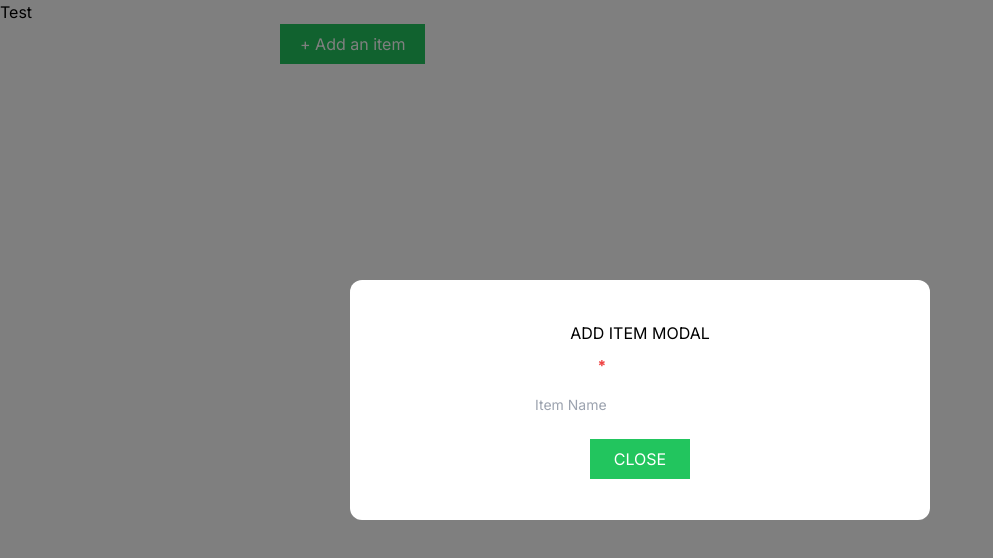
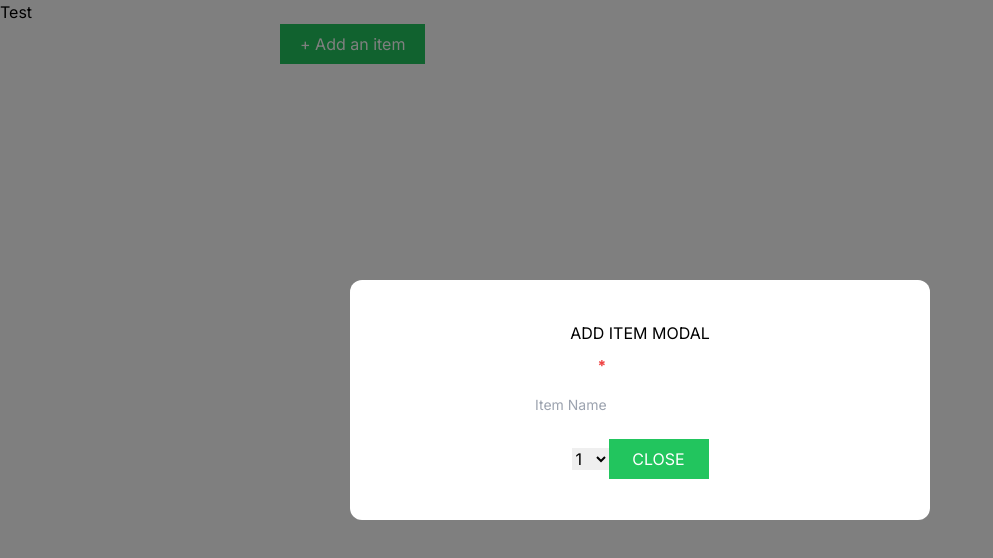
Before and after one commit to jhonpabz/shopping-list, a Next.js app: page / in a window 1280 px wide. Both pictures are taken after a click on the button "+ Add an item". Shown: the top 558 px of the page, without its empty margins (0-993 px from the left). Built offline with nearby package versions, Linux system fonts and the light colour scheme.

Commit message:
Add reusable select field and constant for quantity field.

```diff
--- a/src/components/AddItemModal.tsx
+++ b/src/components/AddItemModal.tsx
@@ -3,6 +3,8 @@ import useShoppingList from "@/hooks/redux/useShoppingList";
 import BaseButton from "@/components/base/BaseButton";
 import TextField from "./forms/TextField";
 import { useForms } from "@/hooks/form/useForms";
+import SelectField from "./forms/SelectField";
+import { quantityOption } from "@/constants/formOptions";
 
 export default function AddItemModal() {
   const {
@@ -11,7 +13,7 @@ export default function AddItemModal() {
   } = useShoppingList();
 
   const { listForm, onSubmitList } = useForms();
-
+  const register = listForm.register;
   return (
     <Modal
       isOpen={showAddItemModal}
@@ -27,6 +29,13 @@ export default function AddItemModal() {
         placeholder="Item Name"
         form={listForm}
       />
+      <SelectField
+        form={listForm}
+        register={listForm.register}
+        name="quantity"
+        options={quantityOption}
+        label="Quantity"
+      />
       <BaseButton onClick={() => hideAddListModal()}>CLOSE</BaseButton>
     </Modal>
   );
--- /dev/null
+++ b/src/components/forms/SelectField.tsx
@@ -0,0 +1,19 @@
+import BaseComponentLayout from "@/layouts/BaseComponentLayout";
+
+export default function SelectField(
+  props: ComponentsPropsNamespace.SelectField
+) {
+  const { name, label, form, register, options = [], ...restProps } = props;
+
+  return (
+    <BaseComponentLayout {...restProps}>
+      <select {...register(name)}>
+        {options.map((item: any) => (
+          <option key={item.value} value="1">
+            {item.title}
+          </option>
+        ))}
+      </select>
+    </BaseComponentLayout>
+  );
+}
--- /dev/null
+++ b/src/constants/formOptions.ts
@@ -0,0 +1,50 @@
+export const quantityOption = [
+  {
+    title: "1",
+    value: "1",
+  },
+  {
+    title: "2",
+    value: "2",
+  },
+  {
+    title: "3",
+    value: "3",
+  },
+  {
+    title: "4",
+    value: "4",
+  },
+  {
+    title: "5",
+    value: "5",
+  },
+  {
+    title: "6",
+    value: "6",
+  },
+  {
+    title: "7",
+    value: "7",
+  },
+  {
+    title: "8",
+    value: "8",
+  },
+  {
+    title: "9",
+    value: "9",
+  },
+  {
+    title: "10",
+    value: "10",
+  },
+  {
+    title: "11",
+    value: "11",
+  },
+  {
+    title: "12",
+    value: "12",
+  },
+];
--- a/src/hooks/form/useForms.ts
+++ b/src/hooks/form/useForms.ts
@@ -8,7 +8,7 @@ const listFormDefault = {
 
 export function useForms() {
   const listForm = useForm({
-    mode: "onChange",
+    mode: "onSubmit",
     resolver: yupResolver(listSchema),
     defaultValues: listFormDefault,
   });
```
Also changed, not shown: src/types/component.d.ts (+8 -0 lines).
